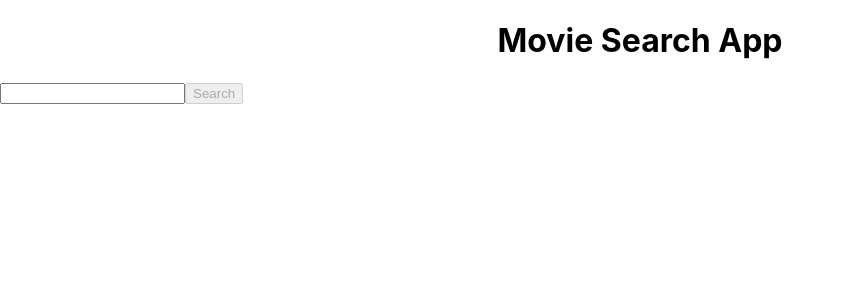
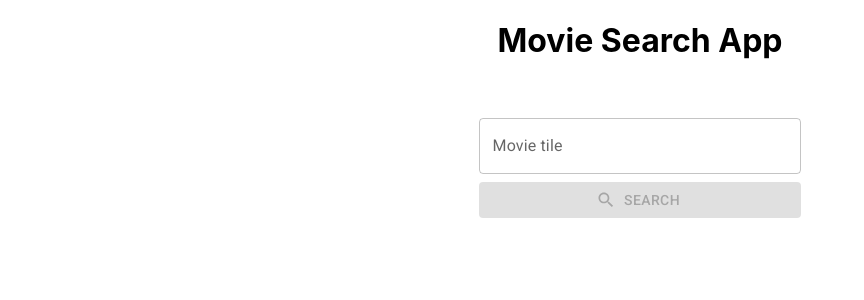
Before and after one commit to Mausp7/apex-test, a React (Create React App) app: page / in a window 1280 px wide. Shown: the top 300 px of the page, without its empty margins (0-864 px from the left). Built offline with nearby package versions, Linux system fonts and the light colour scheme.

Commit message:
Add MUI searchbar.

```diff
--- a/package.json
+++ b/package.json
@@ -5,6 +5,7 @@
   "dependencies": {
     "@emotion/react": "^11.9.3",
     "@emotion/styled": "^11.9.3",
+    "@mui/icons-material": "^5.8.4",
     "@mui/material": "^5.9.1",
     "@testing-library/jest-dom": "^5.16.4",
     "@testing-library/react": "^13.3.0",
--- a/public/index.html
+++ b/public/index.html
@@ -7,6 +7,17 @@
 		<meta name="theme-color" content="#000000" />
 		<meta name="description" content="Movie Search App" />
 		<title>Movie Search App</title>
+		<link rel="manifest" href="%PUBLIC_URL%/manifest.json" />
+		<link rel="preconnect" href="https://fonts.googleapis.com" />
+		<link rel="preconnect" href="https://fonts.gstatic.com" crossorigin />
+		<link
+			rel="stylesheet"
+			href="https://fonts.googleapis.com/css?family=Roboto:300,400,500,700&display=swap"
+		/>
+		<link
+			rel="stylesheet"
+			href="https://fonts.googleapis.com/icon?family=Material+Icons"
+		/>
 	</head>
 	<body>
 		<noscript>You need to enable JavaScript to run this app.</noscript>
--- a/src/App.jsx
+++ b/src/App.jsx
@@ -1,4 +1,11 @@
 import { useState } from "react";
+import { ThemeProvider } from "@mui/material/styles";
+import FormControl from "@mui/material/FormControl";
+import { TextField, Button } from "@mui/material";
+import SearchIcon from "@mui/icons-material/Search";
+
+import theme from "./util/theme";
+
 import searchTitle from "./api/tmdbApi";
 import Spinner from "./util/Spinner";
 import MovieCard from "./components/MovieCard";
@@ -10,29 +17,57 @@ function App() {
 
 	const [spinner, setSpinner] = useState(false);
 
-	const getSearchResults = async () => {
+	const getSearchResults = async (event) => {
+		event.preventDefault();
+		if (inputText === "") return;
+
 		setMovieData(null);
 		setSpinner(true);
 		const response = await searchTitle(inputText);
 
-		if (response.status === 200) {
+		if (response.status !== 200) return setSpinner(false);
+
 		setMovieData(response.data.data.searchMovies);
-		}
-
 		setSpinner(false);
 	};
 
 	return (
-		<div>
+		<>
+			<ThemeProvider theme={theme}>
 				<h1 style={{ width: "100%", textAlign: "center" }}>Movie Search App</h1>
-			<input
-				type="text"
+
+				<FormControl fullWidth={true} style={{ margin: "20px 0px" }}>
+					<form
+						action=""
+						style={{
+							maxWidth: "400px",
+							margin: "0px auto",
+							padding: "0px 15px",
+						}}
+						onSubmit={(event) => getSearchResults(event)}
+					>
+						<TextField
+							type="inputText"
+							variant="outlined"
+							label="Movie tile"
+							placeholder="i.e. Jurassic Park"
+							fullWidth={true}
+							margin="normal"
 							value={inputText}
 							onChange={(event) => setInputText(event.target.value)}
 						/>
-			<button disabled={inputText === ""} onClick={getSearchResults}>
+						<Button
+							variant="contained"
+							fullWidth={true}
+							startIcon={<SearchIcon />}
+							type={"Submit"}
+							disabled={inputText === ""}
+						>
 							Search
-			</button>
+						</Button>
+					</form>
+				</FormControl>
+
 				{spinner && <Spinner />}
 				{movieData && (
 					<Grid container spacing={2}>
@@ -41,7 +76,8 @@ function App() {
 						))}
 					</Grid>
 				)}
-		</div>
+			</ThemeProvider>
+		</>
 	);
 }
 
```
Also changed, not shown: 1 other file (tests, documents, lock files or other folders). Lines whose indentation alone changed are shown as unchanged.
